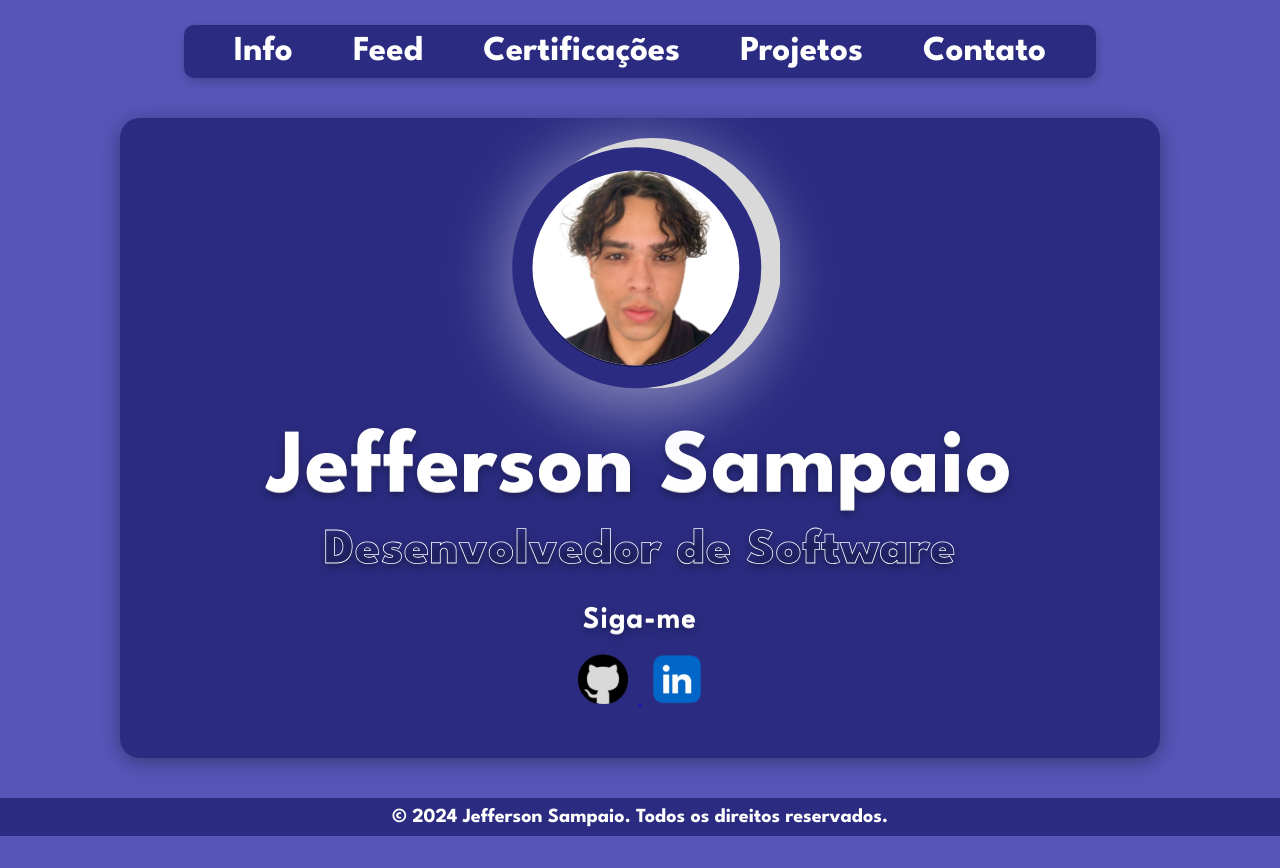
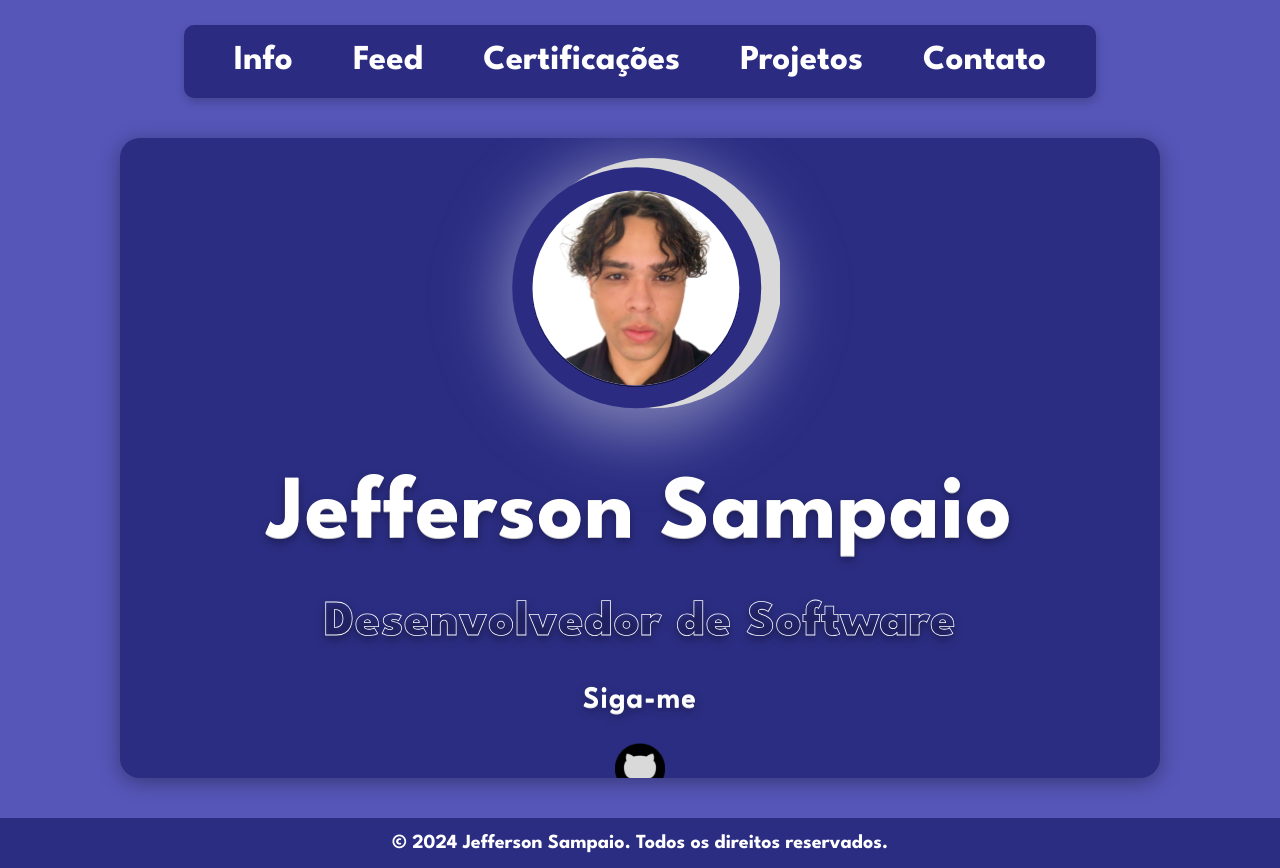
Before and after one commit to JeffSSampaio/portifolio, a React (Vite) app: page /homepage in a window 1280 px wide. Before the commit the page ends 836 px from the top, so only its background shows below. Built offline with nearby package versions, Linux system fonts and the light colour scheme; no server answers.

Commit message:
feat: importando biblioteca tailwind

```diff
--- a/package.json
+++ b/package.json
@@ -21,11 +21,14 @@
     "@types/react": "^19.2.5",
     "@types/react-dom": "^19.2.3",
     "@vitejs/plugin-react": "^5.1.1",
+    "autoprefixer": "^10.4.23",
     "babel-plugin-react-compiler": "^1.0.0",
     "eslint": "^9.39.1",
     "eslint-plugin-react-hooks": "^7.0.1",
     "eslint-plugin-react-refresh": "^0.4.24",
     "globals": "^16.5.0",
+    "postcss": "^8.5.6",
+    "tailwindcss": "^4.1.18",
     "vite": "^7.2.4"
   }
 }
--- a/src/main.jsx
+++ b/src/main.jsx
@@ -1,6 +1,7 @@
 import { StrictMode } from 'react'
 import { createRoot } from 'react-dom/client'
 import App from './App.jsx'
+import './styles/index.css'
 
 createRoot(document.getElementById('root')).render(
   <StrictMode>
--- a/src/styles/index.css
+++ b/src/styles/index.css
@@ -1,7 +1,7 @@
-
+@import 'tailwindcss';
 
 :root {
   --cor-roxo-claro: #5556B8;
-  --cor-roxo-escuro: #2B2C81;
+  --cor-roxo-escuro: hsl(239, 50%, 34%);
   --cor-branca: #FFFFFF;
 }
```
Also changed, not shown: 1 other file (tests, documents, lock files or other folders).
